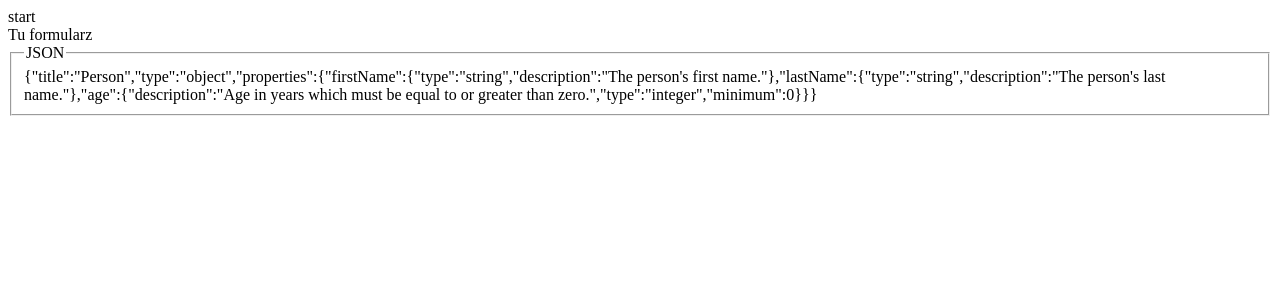
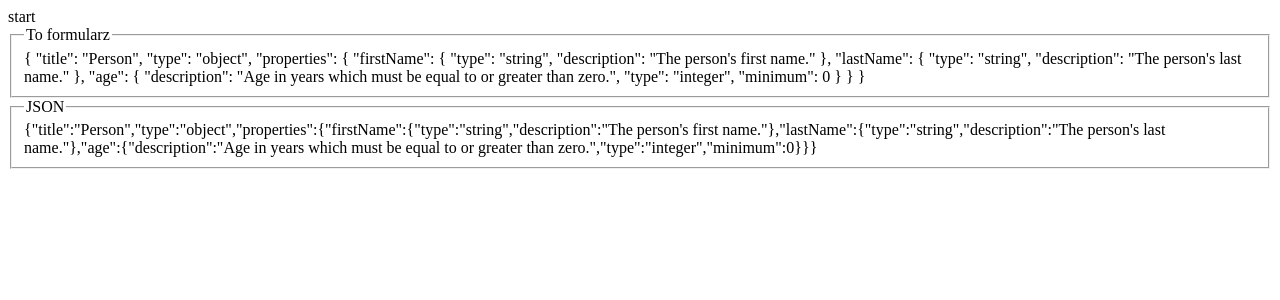
Before and after one commit to witkacpl/jsonschema-builder, a Vue app: page / in a window 1280 px wide. Shown: the top 300 px of the page. Built offline with nearby package versions, Linux system fonts and the light colour scheme.

Commit message:
podstawowe wyświetlanie w formularzu

```diff
--- a/src/App.vue
+++ b/src/App.vue
@@ -16,8 +16,7 @@ export default Vue.extend({
   components: {JsonDisplay, JsonSchemaForm},
   data() {
     return {schema: schema};
-  },
-  mounted() {}
+  }
 });
 </script>
 
--- a/src/components/JsonSchemaForm.vue
+++ b/src/components/JsonSchemaForm.vue
@@ -1,8 +1,18 @@
 <template>
-  <div>Tu formularz</div>
+  <div>
+    <fieldset>
+      <legend>To formularz</legend>
+      {{schema}}
+    </fieldset>
+  </div>
 </template>
 
 <script lang="ts">
 import Vue from 'vue';
-export default Vue.extend({});
+export default Vue.extend({
+  props: {
+    schema: Object
+  },
+  computed: {}
+});
 </script>
```
